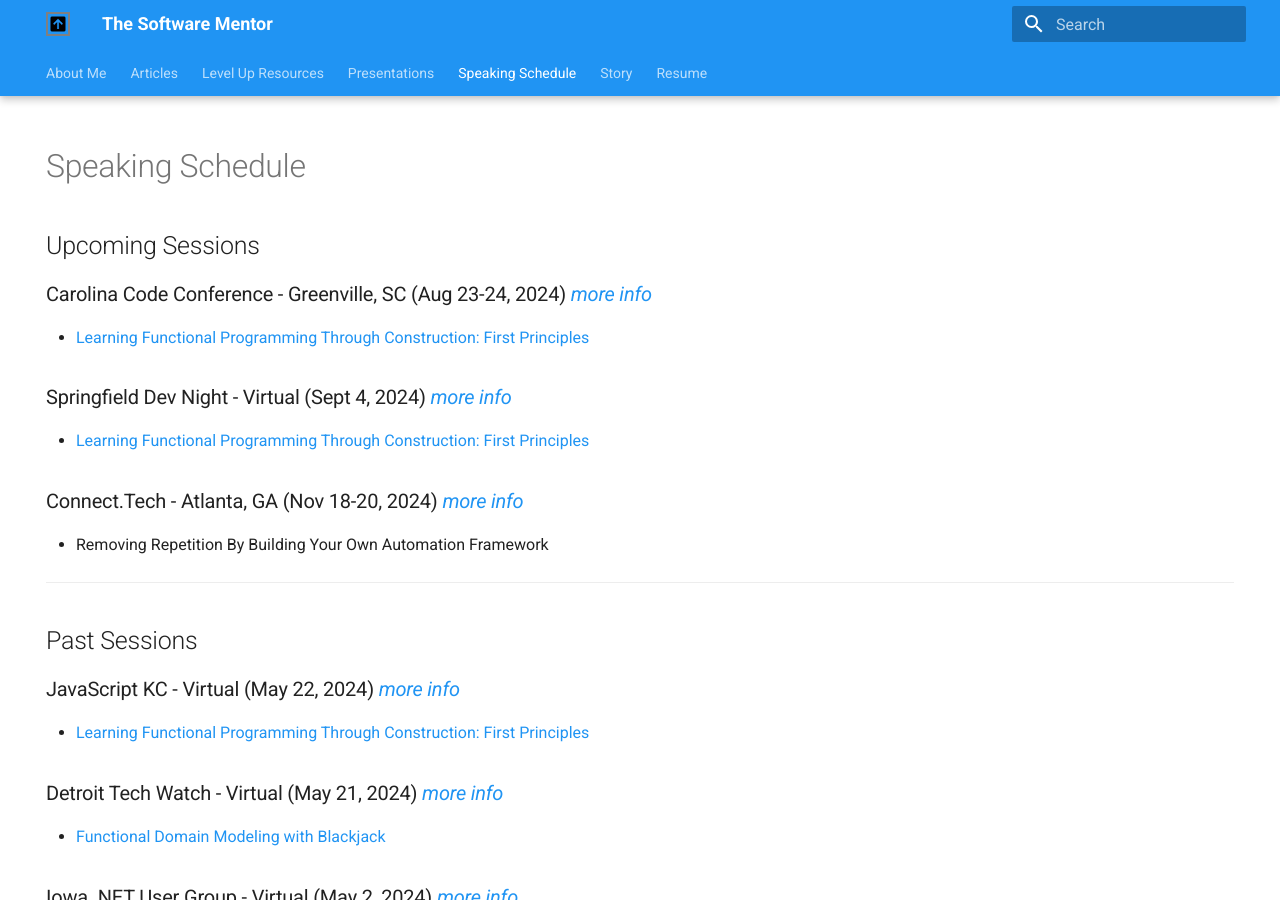
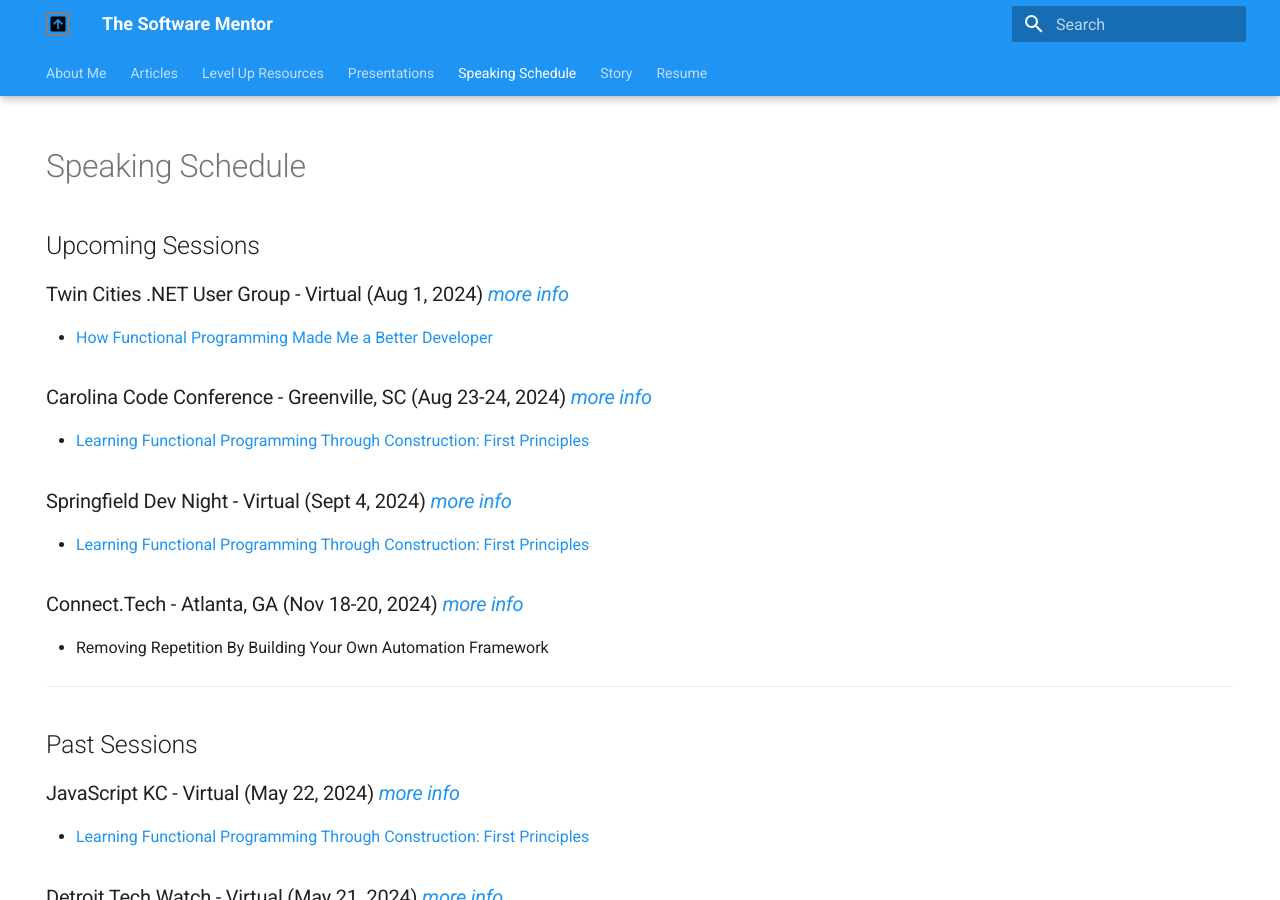
Before and after one commit to cameronpresley/blog, an MkDocs documentation site: the page built from docs/speaking-schedule.md, in a window 1280 px wide and 900 px high. Built offline with MkDocs 1.6.1 and Material for MkDocs 9.7.7, drawn with Linux system fonts in a browser that asks for light colours; plug-ins that fetch from the network failed and are left out.

Commit message:
Update speaking-schedule.md (#78)
Added twin cities speaking engagement

```diff
--- a/docs/speaking-schedule.md
+++ b/docs/speaking-schedule.md
@@ -6,6 +6,10 @@ hide:
 
 # Speaking Schedule
 ## Upcoming Sessions
+
+### Twin Cities .NET User Group - Virtual (Aug 1, 2024) _[more info](https://www.meetup.com/tcdnug/events/302408427/)_
+
+- [How Functional Programming Made Me a Better Developer](./presentations.md#how-functional-programming-made-me-a-better-developer)
 
 ### Carolina Code Conference - Greenville, SC (Aug 23-24, 2024) _[more info](https://blog.carolina.codes/p/announcing-our-2024-speakers)_
 
```
